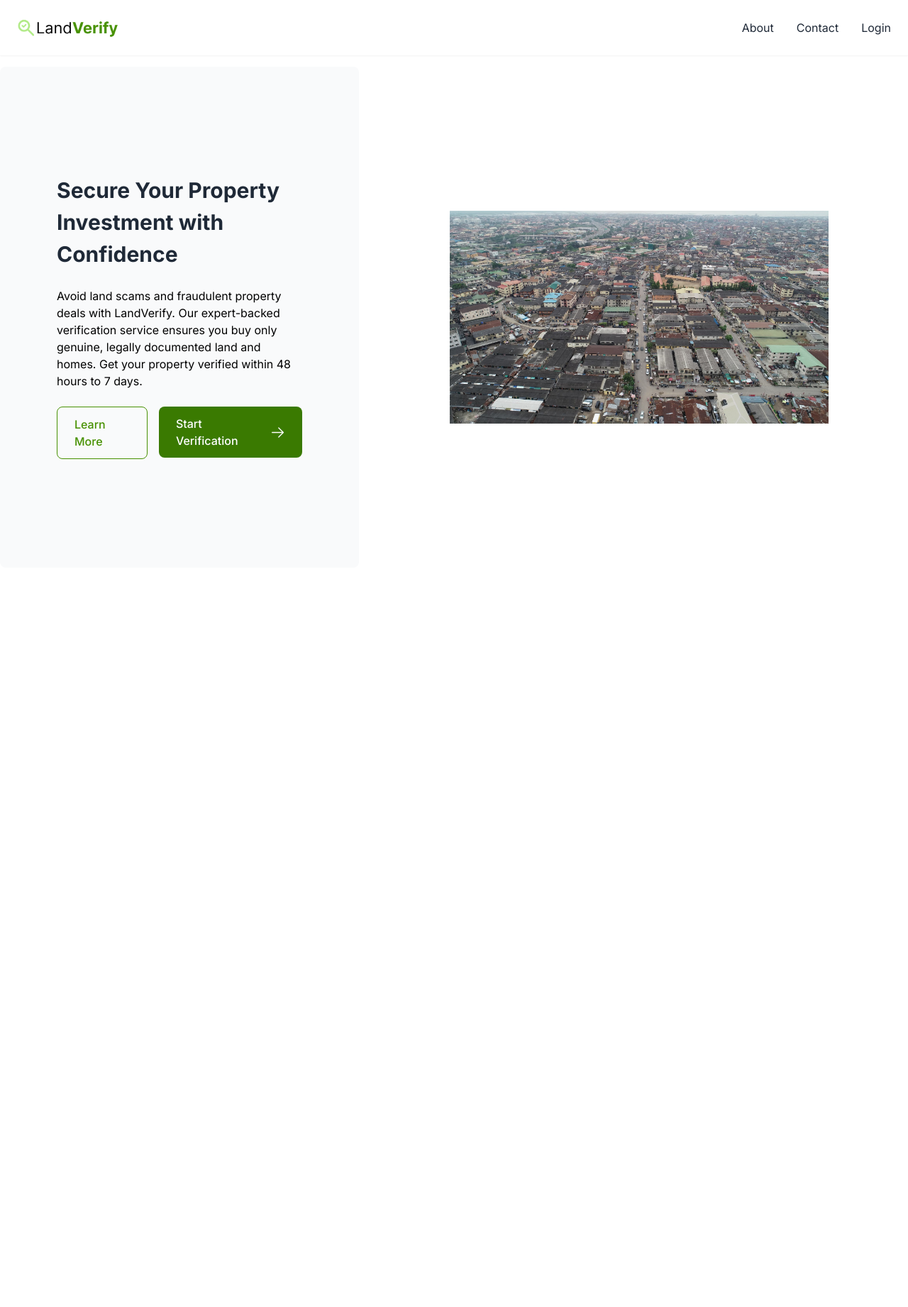
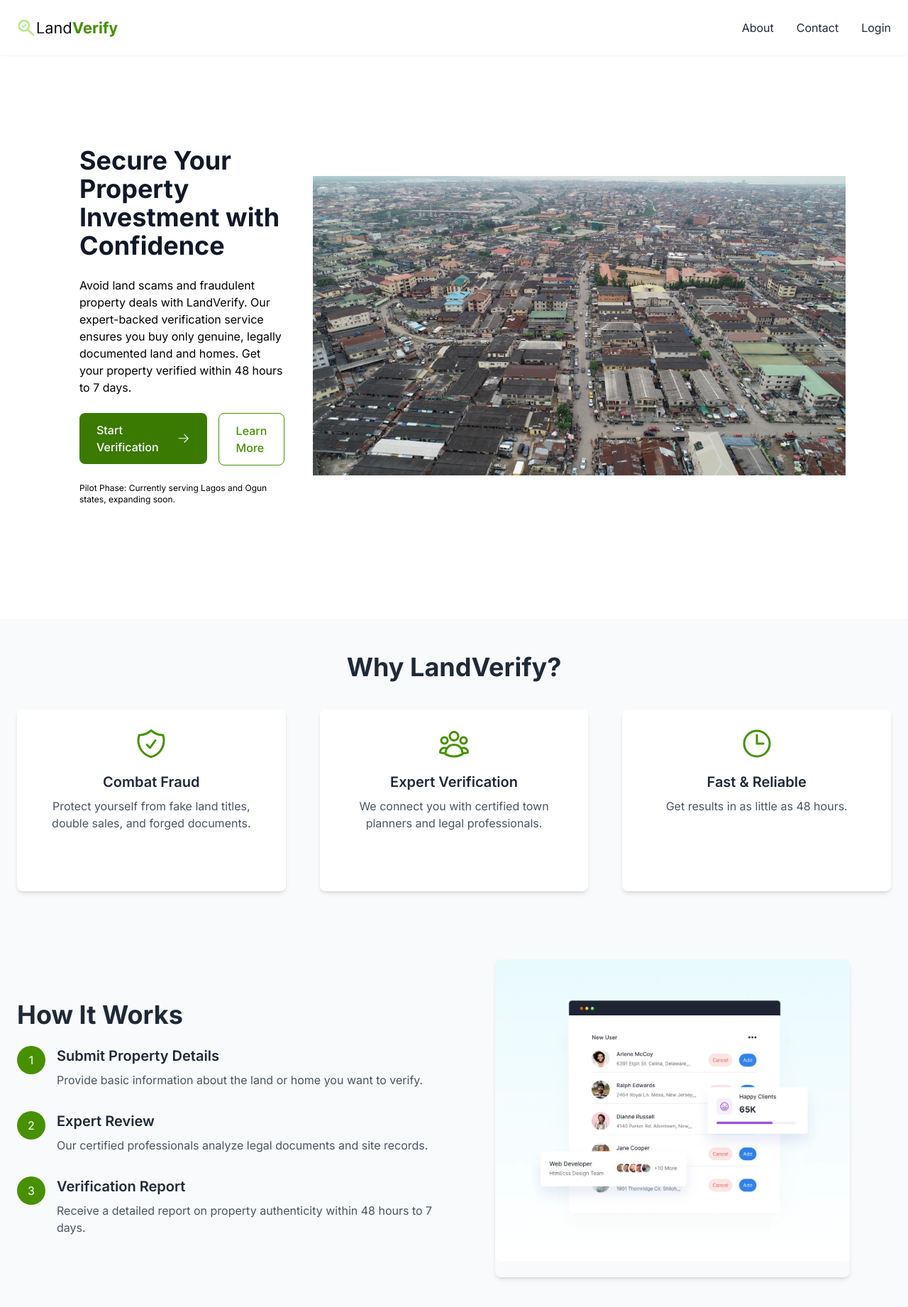
Before and after one commit to agbajekehinde/land-verify, a Next.js app: page / in a window 1280 px wide. Shown: the top 1842 px of the page at 71% size. Before the commit the page ends 800 px from the top, so only its background shows below. Built offline with nearby package versions, Linux system fonts and the light colour scheme; a web font is replaced by a local one.

Commit message:
update-landing-page - Steps

```diff
--- /dev/null
+++ b/app/components/features/keyfeatures.tsx
@@ -0,0 +1,28 @@
+import { ShieldCheckIcon, UserGroupIcon, ClockIcon } from '@heroicons/react/24/outline';
+
+export default function KeyFeatures() {
+  return (
+    <section className="py-12 bg-gray-50">
+      <div className="container mx-auto px-6">
+        <h2 className="text-2xl font-bold text-center text-gray-800 md:text-4xl">Why LandVerify?</h2>
+        <div className="mt-10 flex flex-col gap-8 md:flex-row md:gap-12">
+          <div className="flex flex-1 flex-col items-center text-center p-6 bg-white rounded-lg shadow-md h-64">
+            <ShieldCheckIcon className="w-12 h-12 text-[#479101]" />
+            <h3 className="mt-4 text-xl font-semibold text-gray-800">Combat Fraud</h3>
+            <p className="mt-2 text-gray-600">Protect yourself from fake land titles, double sales, and forged documents.</p>
+          </div>
+          <div className="flex flex-1 flex-col items-center text-center p-6 bg-white rounded-lg shadow-md h-64">
+            <UserGroupIcon className="w-12 h-12 text-[#479101]" />
+            <h3 className="mt-4 text-xl font-semibold text-gray-800">Expert Verification</h3>
+            <p className="mt-2 text-gray-600">We connect you with certified town planners and legal professionals.</p>
+          </div>
+          <div className="flex flex-1 flex-col items-center text-center p-6 bg-white rounded-lg shadow-md h-64">
+            <ClockIcon className="w-12 h-12 text-[#479101]" />
+            <h3 className="mt-4 text-xl font-semibold text-gray-800">Fast & Reliable</h3>
+            <p className="mt-2 text-gray-600">Get results in as little as 48 hours.</p>
+          </div>
+        </div>
+      </div>
+    </section>
+  );
+}
--- /dev/null
+++ b/app/components/hero/hero.tsx
@@ -0,0 +1,57 @@
+import { ArrowRightIcon } from '@heroicons/react/24/outline';
+import Link from 'next/link';
+import styles from '@/app/ui/home.module.css';
+import '@/app/ui/global.css';
+import { lusitana } from '@/app/ui/fonts';
+import Image from 'next/image';
+
+export default function Hero() {
+  return (
+    <div className="flex flex-col items-center justify-center bg-[#00000] p-2 pt-24 py-32">
+      <div className="flex grow flex-col gap-4 md:flex-row items-center justify-top px-6 py-2 md:px-20">
+        <div className="flex flex-col justify-center items-start gap-6 rounded-lg bg-white p-6 md:w-1/2">
+          <h1 className="text-2xl text-gray-900 md:text-4xl md:leading-bold">
+            <strong>Secure Your Property Investment with Confidence</strong>
+          </h1>
+          <p>Avoid land scams and fraudulent property deals with LandVerify. Our expert-backed verification service ensures you buy only genuine, legally documented land and homes. Get your property verified within 48 hours to 7 days.</p>
+          <div className="flex gap-4">
+            <Link
+              href="/verify"
+              className="flex items-center gap-5 self-start rounded-lg bg-[#3a7a01] px-6 py-3 text-sm font-medium text-white transition-colors hover:bg-[#3a7a01] md:text-base"
+            >
+              <span>Start Verification</span> <ArrowRightIcon className="w-5 md:w-6" />
+            </Link>
+            <Link
+              href="/learn-more"
+              className="flex items-center gap-5 self-start rounded-lg border border-[#479101] px-6 py-3 text-sm font-medium text-[#479101] transition-colors hover:bg-[#e6f4e1] md:text-base"
+            >
+              <span>Learn More</span>
+            </Link>
+          </div>
+          <p className="text-xs"><span>Pilot Phase: Currently serving Lagos and Ogun states, expanding soon.</span></p>
+        </div>
+        <div className="">
+          {/* Add Hero Images Here */}
+          <Image
+            src="/hero-desktop.png"
+            layout="responsive"
+            width={1920}
+            height={1080}
+            className="hidden md:block"
+            alt="Hero Desktop"
+            priority
+          />
+          <Image
+            src="/hero-desktop.png"
+            layout=""
+            width={560}
+            height={620}
+            className="block md:hidden"
+            alt="Hero Mobile"
+            priority
+          />
+        </div>
+      </div>
+    </div>
+  );
+}
--- /dev/null
+++ b/app/components/steps/steps.tsx
@@ -0,0 +1,51 @@
+import Image from 'next/image';
+
+export default function Steps() {
+  return (
+    <section className="py-12 bg-gray-50">
+      <div className="container mx-auto px-6 flex flex-col md:flex-row items-center">
+        <div className="md:w-1/2">
+          <h2 className="text-2xl font-bold text-gray-800 md:text-4xl">How It Works</h2>
+          <div className="mt-6 space-y-8">
+            <div className="flex items-start">
+              <div className="flex-shrink-0">
+                <span className="flex h-10 w-10 items-center justify-center rounded-full bg-[#479101] text-white">1</span>
+              </div>
+              <div className="ml-4">
+                <h3 className="text-xl font-semibold text-gray-800">Submit Property Details</h3>
+                <p className="mt-2 text-gray-600">Provide basic information about the land or home you want to verify.</p>
+              </div>
+            </div>
+            <div className="flex items-start">
+              <div className="flex-shrink-0">
+                <span className="flex h-10 w-10 items-center justify-center rounded-full bg-[#479101] text-white">2</span>
+              </div>
+              <div className="ml-4">
+                <h3 className="text-xl font-semibold text-gray-800">Expert Review</h3>
+                <p className="mt-2 text-gray-600">Our certified professionals analyze legal documents and site records.</p>
+              </div>
+            </div>
+            <div className="flex items-start">
+              <div className="flex-shrink-0">
+                <span className="flex h-10 w-10 items-center justify-center rounded-full bg-[#479101] text-white">3</span>
+              </div>
+              <div className="ml-4">
+                <h3 className="text-xl font-semibold text-gray-800">Verification Report</h3>
+                <p className="mt-2 text-gray-600">Receive a detailed report on property authenticity within 48 hours to 7 days.</p>
+              </div>
+            </div>
+          </div>
+        </div>
+        <div className="mt-8 md:mt-0 md:w-1/2 flex justify-center">
+          <Image
+            src="/steps-image.png"
+            alt="Steps illustration"
+            width={500}
+            height={800}
+            className="rounded-lg shadow-md"
+          />
+        </div>
+      </div>
+    </section>
+  );
+}
--- a/app/layout.tsx
+++ b/app/layout.tsx
@@ -3,9 +3,9 @@ import { inter, lusitana } from '@/app/ui/fonts';
 import { Metadata } from 'next';
 
 export const metadata: Metadata = {
-  title: 'Acme Dashboard',
-  description: 'The official Next.js Course Dashboard, built with App Router.',
-  metadataBase: new URL('https://next-learn-dashboard.vercel.sh'),
+  title: 'LandVerify',
+  description: 'LandVerify - Secure your property investment with confidence.',
+  metadataBase: new URL('https://landverify.com'),
 };
 
 export default function RootLayout({
--- a/app/login/page.tsx
+++ b/app/login/page.tsx
@@ -1,5 +1,6 @@
 import AcmeLogo from '@/app/components/header/header';
 import LoginForm from '@/app/ui/login-form';
+import Image from 'next/image';
 
 export default function LoginPage() {
   return (
@@ -7,7 +8,13 @@ export default function LoginPage() {
       <div className="relative mx-auto flex w-full max-w-[400px] flex-col space-y-2.5 p-4 md:-mt-32">
         <div className="flex h-20 w-full items-end rounded-lg bg-blue-500 p-3 md:h-36">
           <div className="w-32 text-white md:w-36">
-            <AcmeLogo />
+              <Image
+                        src="/LandVerify-logo.png"
+                        alt="logo"
+                        width={160}
+                        height={80}
+                        className="dark:block"
+                      />
           </div>
         </div>
         <LoginForm />
--- a/app/page.tsx
+++ b/app/page.tsx
@@ -5,50 +5,17 @@ import styles from '@/app/ui/home.module.css';
 import '@/app/ui/global.css';
 import { lusitana } from '@/app/ui/fonts';
 import Image from 'next/image';
+import KeyFeatures from './components/features/keyfeatures';
+import Hero from './components/hero/hero';
+import Steps from './components/steps/steps';
 
 export default function Page() {
   return (
-    <main className="flex min-h-screen flex-col p-0">
+    <main>
       <Header />
-      <div className="mt-4 flex grow flex-col gap-4 md:flex-row">
-        <div className="flex flex-col justify-center gap-6 rounded-lg bg-gray-50 px-6 py-10 md:w-2/5 md:px-20">
-          <h1 className="text-xl text-gray-800 md:text-3xl md:leading-normal">
-            <strong>Secure Your Property Investment with Confidence</strong>
-          </h1>
-          <p>Avoid land scams and fraudulent property deals with LandVerify. Our expert-backed verification service ensures you buy only genuine, legally documented land and homes. Get your property verified within 48 hours to 7 days.</p>
-          <div className="flex gap-4">
-            <Link
-              href="/learn-more"
-              className="flex items-center gap-5 self-start rounded-lg border border-[#479101] px-6 py-3 text-sm font-medium text-[#479101] transition-colors hover:bg-[#e6f4e1] md:text-base"
-            >
-              <span>Learn More</span>
-            </Link>
-            <Link
-              href="/verify"
-              className="flex items-center gap-5 self-start rounded-lg bg-[#3a7a01] px-6 py-3 text-sm font-medium text-white transition-colors hover:bg-[#3a7a01] md:text-base"
-            >
-              <span>Start Verification</span> <ArrowRightIcon className="w-5 md:w-6" />
-            </Link>
-          </div>
-        </div>
-        <div className="flex items-center justify-center p-6 md:w-3/5 md:px-28 md:py-12">
-          {/* Add Hero Images Here */}
-          <Image
-            src="/hero-desktop.png"
-            width={1200}
-            height={1200}
-            className="hidden md:block"
-            alt="Screenshots of the dashboard project showing desktop version"
-          />
-          <Image
-            src="/hero-mobile.png"
-            width={560}
-            height={620}
-            className="block md:hidden"
-            alt="Screenshot of the dashboard project showing mobile version"
-          />
-        </div>
-      </div>
+      <Hero />
+      <KeyFeatures />
+      <Steps/>
     </main>
   );
 }
```
Also changed, not shown: public/steps-image.png (added).
